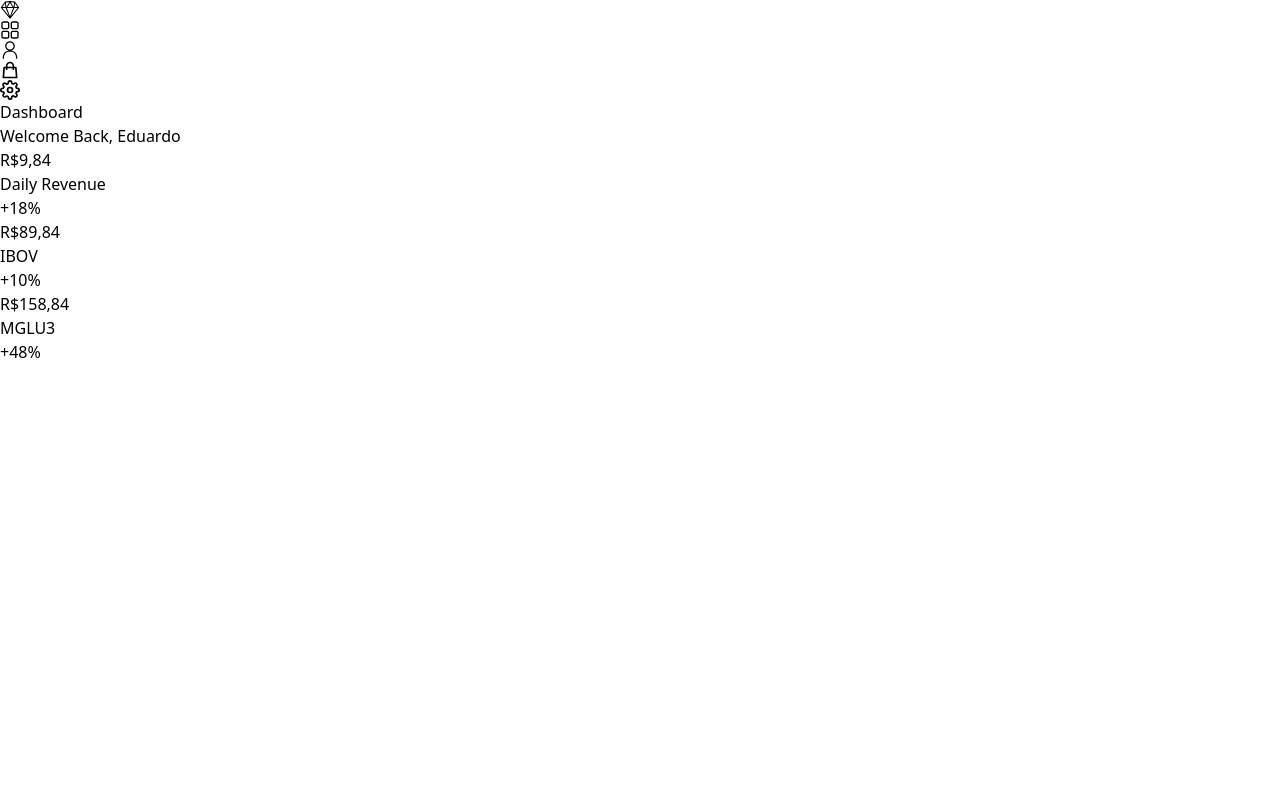
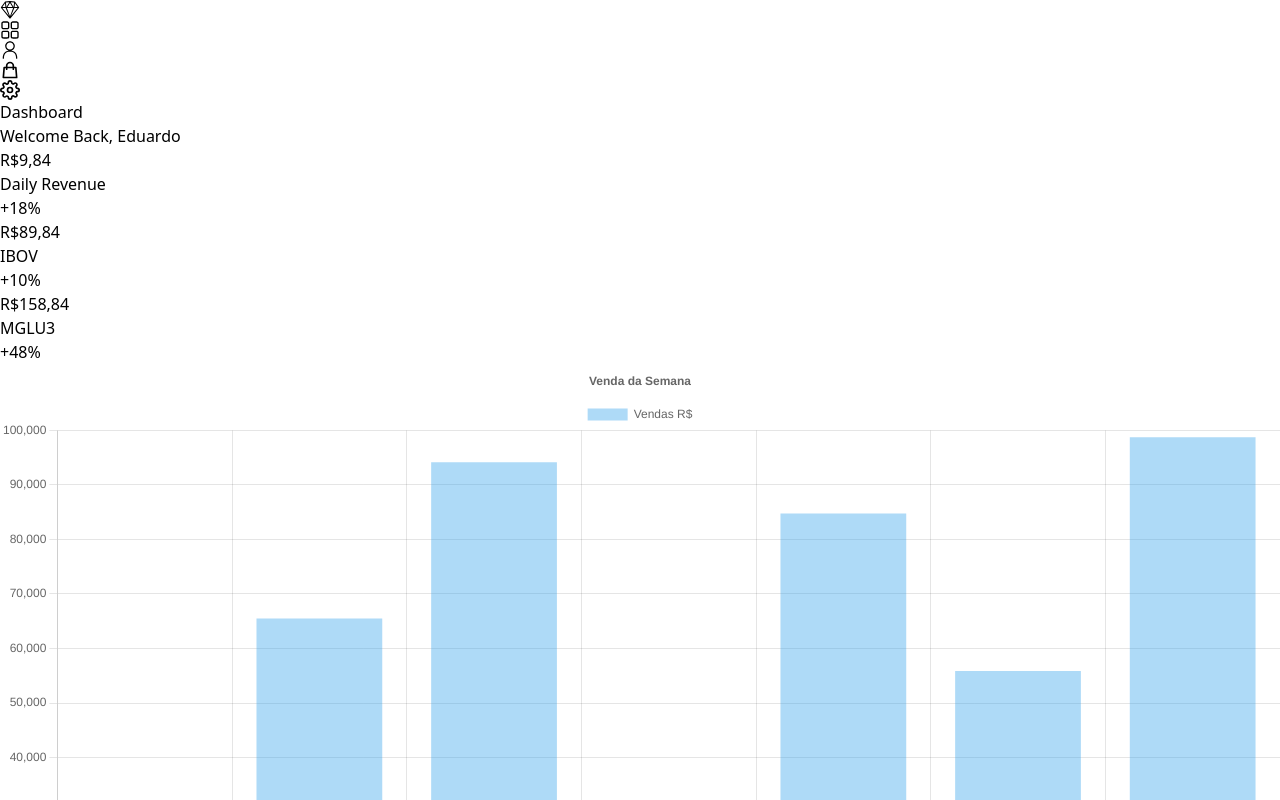
Before and after one commit to eduardomeloo/dash-nextjs, a Next.js app: page / in a window 1280 px wide. Shown: the top 800 px of the page. Built offline with nearby package versions, Linux system fonts and the light colour scheme.

Commit message:
New components - BarChart and ReentOrders

```diff
--- /dev/null
+++ b/components/BarChart.jsx
@@ -0,0 +1,63 @@
+import React, { useState, useEffect } from 'react'
+import { Bar } from 'react-chartjs-2';
+import {
+    Chart as ChartJS,
+    CategoryScale,
+    LinearScale,
+    BarElement,
+    Title,
+    Tooltip,
+    Legend
+} from 'chart.js'
+
+ChartJS.register(
+    CategoryScale,
+    LinearScale,
+    BarElement,
+    Title,
+    Tooltip,
+    Legend
+)
+
+const BarChart = () => {
+    const [chartData, setChartData] = useState({
+        datasets: []
+    })
+    const [chartOptions, setChartOptions] = useState({})
+
+    useEffect(() => {
+        setChartData({
+            labels: ['Seg', 'Ter', 'Qua', 'Qui', 'Sex', 'Sáb', 'Dom'],
+            datasets: [
+                {
+                    label: 'Vendas R$',
+                    data: [15678, 65478, 94157, 12548, 84751, 55871, 98745],
+                    borderColor: 'rgb(53, 162, 235)',
+                    backgroundColor: 'rgb(53, 162, 235, 0.4)',
+                }
+            ]
+        })
+        setChartOptions({
+            plugins: {
+                legend: {
+                    position: 'top'
+                },
+                title: {
+                    display: true,
+                    text: 'Venda da Semana'
+                }
+            },
+            maintainAspectRatio: false,
+            responsive: true
+        })
+    }, [])
+    return (
+        <>
+            <div className='w-full md:col-span-2 relative lg:h-[70vh] h-[50vh] m-auto p-4 border rounded-lg bg-white'>
+                <Bar data={chartData} options={chartOptions} />
+            </div>
+        </>
+    )
+}
+
+export default BarChart
--- /dev/null
+++ b/components/RecentOrders.jsx
@@ -0,0 +1,9 @@
+import React from 'react'
+
+const RecentOrders = () => {
+    return (
+        <div>RecentOrders</div>
+    )
+}
+
+export default RecentOrders
--- a/package.json
+++ b/package.json
@@ -10,8 +10,10 @@
   },
   "dependencies": {
     "@next/font": "13.1.2",
+    "chart.js": "^4.2.0",
     "next": "13.1.2",
     "react": "18.2.0",
+    "react-chartjs-2": "^5.2.0",
     "react-dom": "18.2.0",
     "react-icons": "^4.7.1"
   },
--- a/pages/index.js
+++ b/pages/index.js
@@ -1,7 +1,10 @@
 import Head from 'next/head'
 import Image from 'next/image'
+
 import Header from '../components/Header'
 import TopCards from '@/components/TopCards'
+import BarChart from '@/components/BarChart'
+import RecentOrders from '@/components/RecentOrders'
 
 export default function Home() {
     return (
@@ -15,6 +18,10 @@
             <main className='bg-gray-100 min-h-screen'>
                 <Header />
                 <TopCards />
+                <div className='p-4 grid md:grid-cols-3 grid-cols-1 gap-4'>
+                    <BarChart />
+                    <RecentOrders />
+                </div>
             </main>
         </>
     )
```
Also changed, not shown: 1 other file (tests, documents, lock files or other folders).
